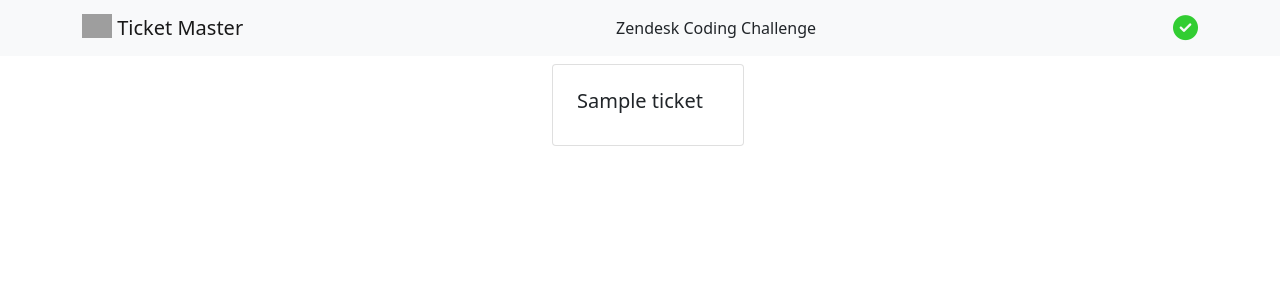
After one commit to tejasgajare/ticketmaster, a Flask app: template app/templates/list_tickets.html in a window 1280 px wide. The commit adds this page. Shown: the top 300 px of the page. Run offline with Flask 2, Linux system fonts and the light colour scheme; the template is opened without the code that fills it: most values are stand-ins (such as "Sample title", 1, 10 or a date in 2020); some libraries are stand-ins or nearby versions; grey boxes are pictures that could not be loaded.

```diff
--- a/app/__init__.py
+++ b/app/__init__.py
@@ -13,7 +13,8 @@ def create_app(test_config=None):
         return render_template('404.html'), 404
 
     # TODO: This is hardcoded, If template name changes, all imports must be changed
-    from . import tickets
-    app.register_blueprint(tickets.bp)
+    from . import list_tickets, show_ticket
+    app.register_blueprint(list_tickets.bp)
+    app.register_blueprint(show_ticket.bp)
 
     return app
--- a/app/templates/base.html
+++ b/app/templates/base.html
@@ -1,11 +1,33 @@
-<!DOCTYPE html>
-<html>
+<!doctype html>
+<html lang="en">
   <head>
+    <!-- Required meta tags -->
+    <meta charset="utf-8">
+    <meta name="viewport" content="width=device-width, initial-scale=1">
+
+    <!-- Bootstrap CSS -->
+    <link href="https://cdn.jsdelivr.net/npm/bootstrap@5.1.3/dist/css/bootstrap.min.css" rel="stylesheet" integrity="sha384-1BmE4kWBq78iYhFldvKuhfTAU6auU8tT94WrHftjDbrCEXSU1oBoqyl2QvZ6jIW3" crossorigin="anonymous">
+    <!-- Bootstrap Icons -->
+    <script src="https://kit.fontawesome.com/b67e60a5c1.js" crossorigin="anonymous"></script>
     <title>Ticket Master</title>
   </head>
-
   <body>
+    <nav class="navbar navbar-light bg-light">
+    <div class="container">
+        <a class="navbar-brand" href="#">
+        <img src="https://tailwindui.com/img/logos/workflow-mark-indigo-500.svg" alt="" width="30" height="24" class="d-inline-block align-text-top">
+        Ticket Master
+        </a>
+        Zendesk Coding Challenge
+        <div style="font-size: 25px; color: #32CD32">
+            <i class="fas fa-check-circle" ></i>
+        </div>
+    </div>
+    </nav>
     {% block content %}
     {% endblock content %}
+
+    <script src="https://cdn.jsdelivr.net/npm/bootstrap@5.1.3/dist/js/bootstrap.bundle.min.js" integrity="sha384-ka7Sk0Gln4gmtz2MlQnikT1wXgYsOg+OMhuP+IlRH9sENBO0LRn5q+8nbTov4+1p" crossorigin="anonymous"></script>
+
   </body>
 </html>
--- /dev/null
+++ b/app/templates/list_tickets.html
@@ -0,0 +1,19 @@
+{% extends "base.html" %}
+
+
+{% block content %}
+<div class="container">
+    <div class="d-flex justify-content-center">
+        <div class="row">
+
+                {% for ticket in tickets: %}
+                <div class="card  m-2 p-2">
+                    <div class="card-body">
+                        <h5 class="card-title">{{ ticket['subject'] }}</h5>
+                        <!-- <p class="card-text">{{ ticket['description'] }}</p> -->
+                    </div>
+                </div>
+                {% endfor %}
+        </div>
+    </div>
+{% endblock content %}
--- a/run.py
+++ b/run.py
@@ -1,5 +1,6 @@
 from app import create_app
-
+from dotenv import load_dotenv
+load_dotenv()
 app = create_app()
 app.app_context().push()
 
```
Also changed, not shown: app/list_tickets.py (added, +23 -0 lines), app/show_ticket.py (added, +19 -0 lines), app/templates/show_ticket.html (added, +8 -0 lines), app/templates/tickets.html (deleted, +0 -7 lines), app/tickets.py (deleted, +0 -22 lines), config.py (added, +7 -0 lines), tests/__init__.py (+0 -4 lines), tests/test_list_tickets.py (renamed from tests/test_tickets.py, +4 -4 lines), tests/test_show_ticket.py (added, +13 -0 lines), README.md. Lines whose indentation alone changed are shown as unchanged.
